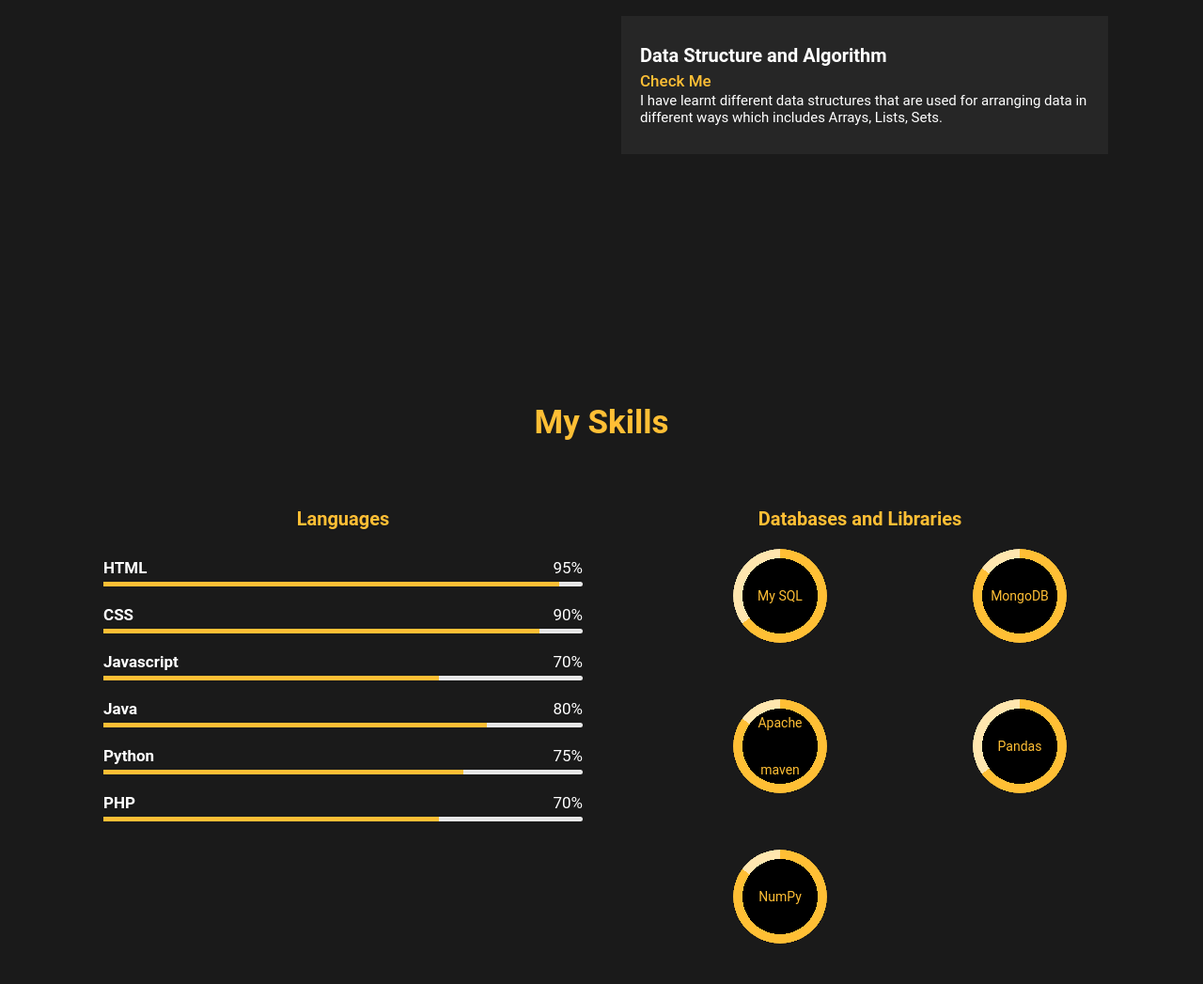
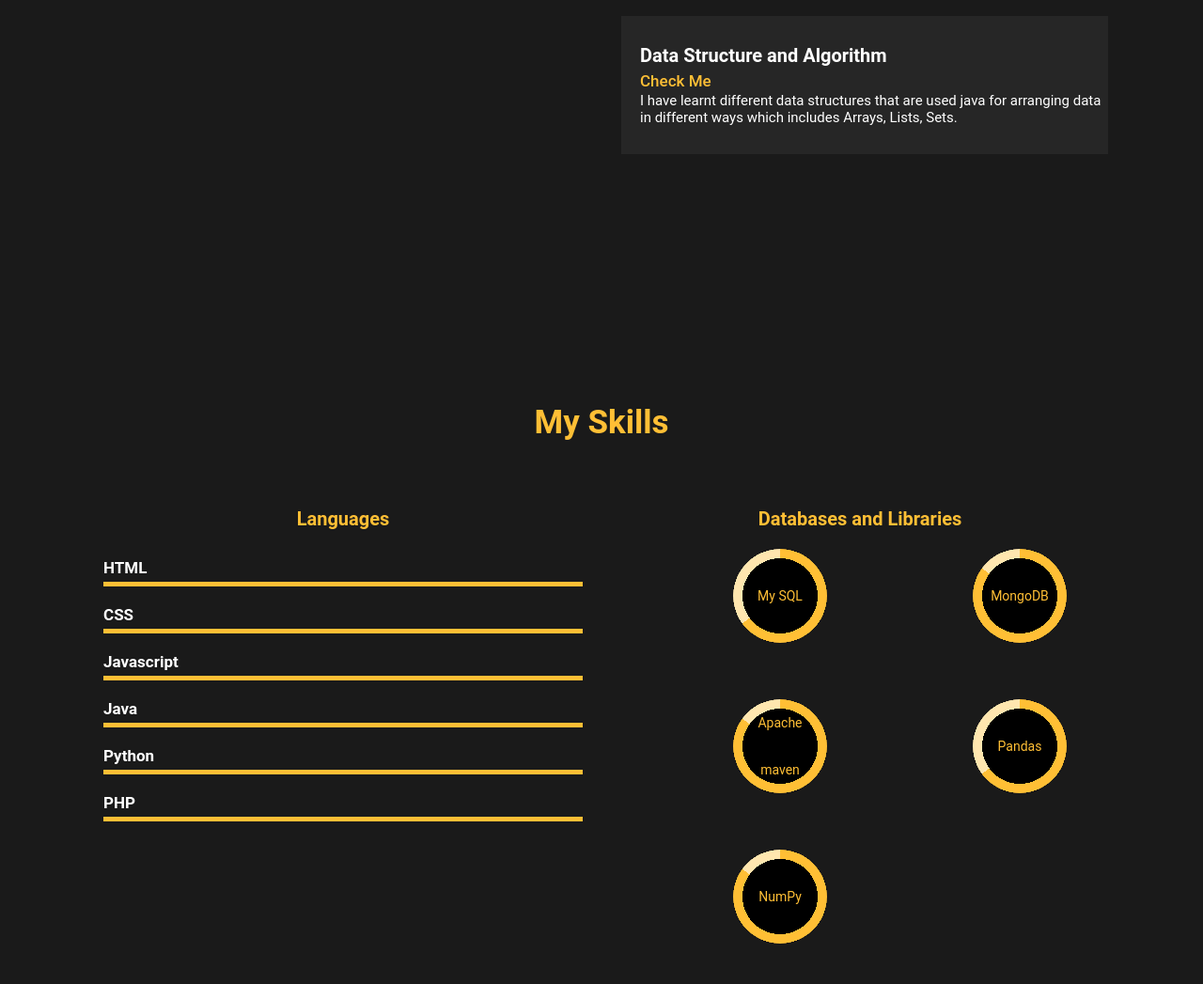
Before and after one commit to abdullahkhan852/akporfolio, a plain HTML site: page index.html in a window 1280 px wide. Shown: the part 2594-3641 px from the top of the page at 94% size. Drawn offline with Linux system fonts and the light colour scheme.

Commit message:
index.html

```diff
--- a/index.html
+++ b/index.html
@@ -229,7 +229,7 @@
         <div class="experience-content">
           <h2>Data Structure and Algorithm</h2>
           <a href="https://olympus1.mygreatlearning.com/course_certificate/QBOKWLXI"><h3>Check Me</h3></a>
-          <p>I have learnt different data structures that are used for arranging data in different ways which includes Arrays, Lists, Sets.</p>
+          <p>I have learnt different data structures that are used java for arranging data in different ways which includes Arrays, Lists, Sets.</p>
         </div>
       </div>
     </div>
@@ -248,48 +248,48 @@
 
       <div class="skill">
         <b>HTML</b>
-        <span>95%</span>
+        <!--<span>95%</span>-->
         <div>
-          <span style="width:95%"></span>
+          <span style="width:100%"></span>
         </div>
       </div>
       <div class="skill">
         <b>CSS</b>
-        <span>90%</span>
+          <!--<span>90%</span>-->
         <div>
-          <span style="width:91%"></span>
+          <span style="width:100%"></span>
         </div>
       </div>
 
       <div class="skill">
         <b>Javascript</b>
-        <span>70%</span>
+        <!--<span>70%</span>-->
         <div>
-          <span style="width:70%"></span>
+          <span style="width:100%"></span>
         </div>
       </div>
 
       <div class="skill">
         <b>Java</b>
-        <span>80%</span>
+        <!--<span>80%</span>-->
         <div>
-          <span style="width:80%"></span>
+          <span style="width:100%"></span>
         </div>
       </div>
 
       <div class="skill">
         <b>Python</b>
-        <span>75%</span>
+        <!--<span>75%</span>-->
         <div>
-          <span style="width:75%"></span>
+          <span style="width:100%"></span>
         </div>
       </div>
 
       <div class="skill">
         <b>PHP</b>
-        <span>70%</span>
+        <!--<span>70%</span>-->
         <div>
-          <span style="width:70%"></span>
+          <span style="width:100%"></span>
         </div>
       </div>
     </div>
@@ -325,7 +325,7 @@
     <div class="gallery">
 
     <div class="card">
-       <a href="https://abdullahkhan852.github.io/akporfolio/" class="card-link">
+       <a href="https://github.com/abdullahkhan852/abdporfolio" class="card-link">
         <img src="images/gallery-1.jpg" alt="Project 1">
         <div class="card-content">
             <h3 style="color: black;font-family: Roboto, sans-serif, arial;">Portfolio Website</h3><br><br>
@@ -335,7 +335,7 @@
 
 
     <div class="card">
-        <a href="https://github.com/abdullahkhan852/Myprojects?search=1" class="card-link">
+        <a href="https://github.com/abdullahkhan852/Irani_Cafe_Webapp" class="card-link">
         <img src="images/gallery-2.jpg" alt="Project 2" style="height: 200px; width: auto;"></a>
         <div class="card-content">
             <h3 style="color: black;font-family: Roboto, sans-serif, arial;">Irani Cafe Web-app</h3>
@@ -345,11 +345,11 @@
 
 
     <div class="card">
-      <a href="https://github.com/abdullahkhan852" class="card-link">
+      <a href="https://github.com/abdullahkhan852/Exam-management-system" class="card-link">
         <img src="images/gallery-3.jpg" alt="Project 3"></a>
         <div class="card-content">
-            <h3 style="color: black;font-family: Roboto, sans-serif, arial;">Exam Management</h3>
-            <p style="color: black; text-align: justify;font-family: Roboto, sans-serif, arial;">"This project is an innovative Java-based Exam Management System, designed as a desktop application for institutes and the corporate world. Crafted with NetBeans, AWT, and Swing, this system revolutionizes the way exams are conducted. Its efficiency and user-friendly MCQ-based tests make it ideal for educational institutes and corporate training programs alike, ensuring accurate assessments and streamlined experiences."</p>
+            <h3 style="color: black;font-family: Roboto, sans-serif, arial;">Exam Management System</h3>
+            <p style="color: black; text-align: justify;font-family: Roboto, sans-serif, arial;">"This project is an innovative Java-based Exam Management System, designed as a desktop application for institutes and the corporate world. Crafted with NetBeans, AWT and Swing, this system revolutionizes the way exams are conducted. Its efficiency and user-friendly MCQ-based tests make it ideal for educational institutes and corporate training programs alike, ensuring accurate assessments and streamlined experiences."</p>
         </div>
     </div>
 
```
